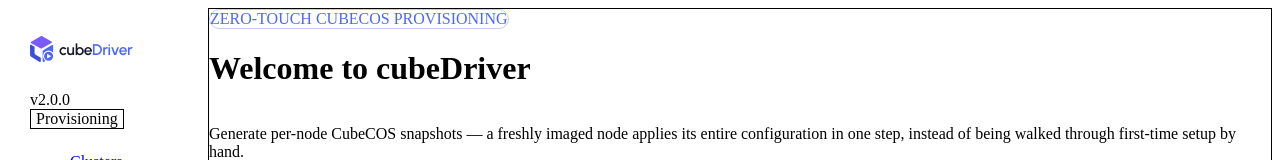
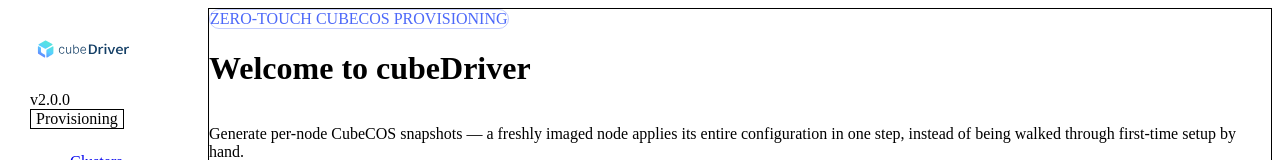
Before and after one commit to bigstack-oss/cube-cos-driver, a React (Vite) app in the folder web/: page / in a window 1280 px wide. Shown: the top 160 px of the page. Built offline with nearby package versions, Linux system fonts and the light colour scheme; no server answers.

Commit message:
chore(ui): adopt the official cubeDriver logo + logomark favicon
Replace the hand-drawn sidebar logo with the official full wordmark
(basic variant) and the generic cube favicon with the official logomark.

Signed-off-by: Travis Wu <travis.wu@bigstack.co>

```diff
--- a/web/index.html
+++ b/web/index.html
@@ -2,7 +2,7 @@
 <html lang="en" class="h-full">
   <head>
     <meta charset="UTF-8" />
-    <link rel="icon" type="image/png" href="/cube.png" />
+    <link rel="icon" type="image/svg+xml" href="/cubedriver-mark.svg" />
     <meta name="viewport" content="width=device-width, initial-scale=1.0" />
     <title>Cube Snapshot Generator</title>
   </head>
--- a/web/src/components/AppSidebar.tsx
+++ b/web/src/components/AppSidebar.tsx
@@ -1,4 +1,5 @@
 import { Link, NavLink } from 'react-router'
+import logoUrl from '../assets/cubedriver-logo.svg'
 
 type NavItem = { to: string; label: string; end?: boolean }
 
@@ -10,40 +11,9 @@
 // cubeDriver version shown in the nav. Bump on release (wire to build later).
 const VERSION = '2.0.0'
 
-// CubeDriverLogo — follows the cube-license-portal mark: the isometric cubeCOS
-// cube in the portal blues, a small badge (here a deploy/drive triangle instead
-// of the license seal), and a two-tone "cubeDriver" wordmark.
+// Official cubeDriver logo (full wordmark, basic variant).
 const CubeDriverLogo = () => (
-  <svg viewBox="0 0 132 26" fill="none" xmlns="http://www.w3.org/2000/svg" className="h-[26px]">
-    <path
-      d="M1.27303 5.81678L11.0575 0.103291C11.2981 -0.0344304 11.597 -0.0344304 11.8376 0.103291L21.459 5.46264C21.9985 5.77349 22.0063 6.56441 21.4707 6.88314L11.6629 12.5809C11.4145 12.7304 11.104 12.7304 10.8556 12.5809L1.2575 7.23728C0.721899 6.91855 0.729661 6.1237 1.27303 5.81678Z"
-      fill="#7A5AF8"
-    />
-    <path
-      d="M23.093 18.5974L23.2056 9.87367C23.2521 9.21654 22.5613 8.77189 22.0063 9.10636L13.6229 13.9069C13.3784 14.0525 12.6565 14.5759 12.6565 15.4809V25.1805C12.6565 25.814 13.328 26.2075 13.8597 25.8848C13.8597 25.8848 22.0373 20.9858 22.2663 20.7537C22.4953 20.5215 23.093 20.1595 23.093 18.6013V18.5974Z"
-      fill="#4C68F9"
-    />
-    <path
-      d="M1.18376 20.7065C0.485147 20.3523 0.0659797 19.6834 0.0853856 18.9594L0 9.51953C0.0194059 8.90568 0.667561 8.53186 1.19152 8.83485L4.21884 10.5741C4.48276 10.7275 4.638 11.0187 4.62248 11.3296L4.53321 16.0908C4.49828 17.0234 4.71175 17.6687 5.17361 18.2314C5.41812 18.5305 5.71697 18.7784 6.04687 18.9712L10.4171 21.58C10.6616 21.7256 10.813 21.9971 10.813 22.2883V25.1726C10.813 25.7982 10.157 26.1917 9.62143 25.8848L1.176 20.7104L1.18376 20.7065Z"
-      fill="#3B4FD9"
-    />
-    {/* deploy/drive badge: white ring + primary disc + forward triangle */}
-    <circle cx="18.6" cy="20.2" r="5.6" fill="#FFFFFF" />
-    <circle cx="18.6" cy="20.2" r="4.5" fill="#4C68F9" />
-    <path d="M17.1 17.8L17.1 22.6L21.2 20.2Z" fill="#FFFFFF" />
-    {/* wordmark */}
-    <text
-      x="29"
-      y="18.8"
-      fontFamily="Urbanist, Inter, sans-serif"
-      fontSize="15.5"
-      fontWeight="600"
-      letterSpacing="-0.2"
-    >
-      <tspan fill="#14182B">cube</tspan>
-      <tspan fill="#4C68F9">Driver</tspan>
-    </text>
-  </svg>
+  <img src={logoUrl} alt="cubeDriver" className="h-[26px]" />
 )
 
 // Left navigation panel in the cube-license-portal visual language: fixed 200px,
```
Also changed, not shown: web/public/cubedriver-mark.svg (added), web/src/assets/cubedriver-logo.svg (added).
